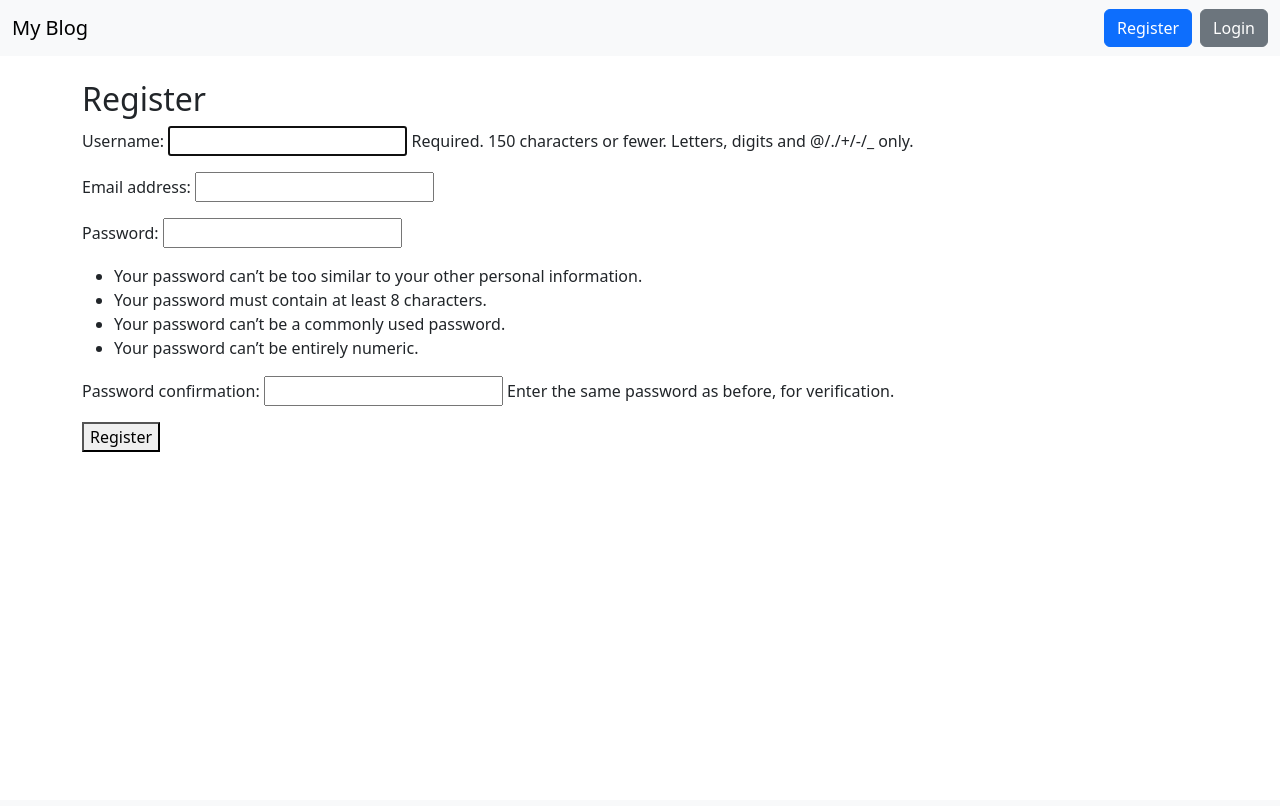
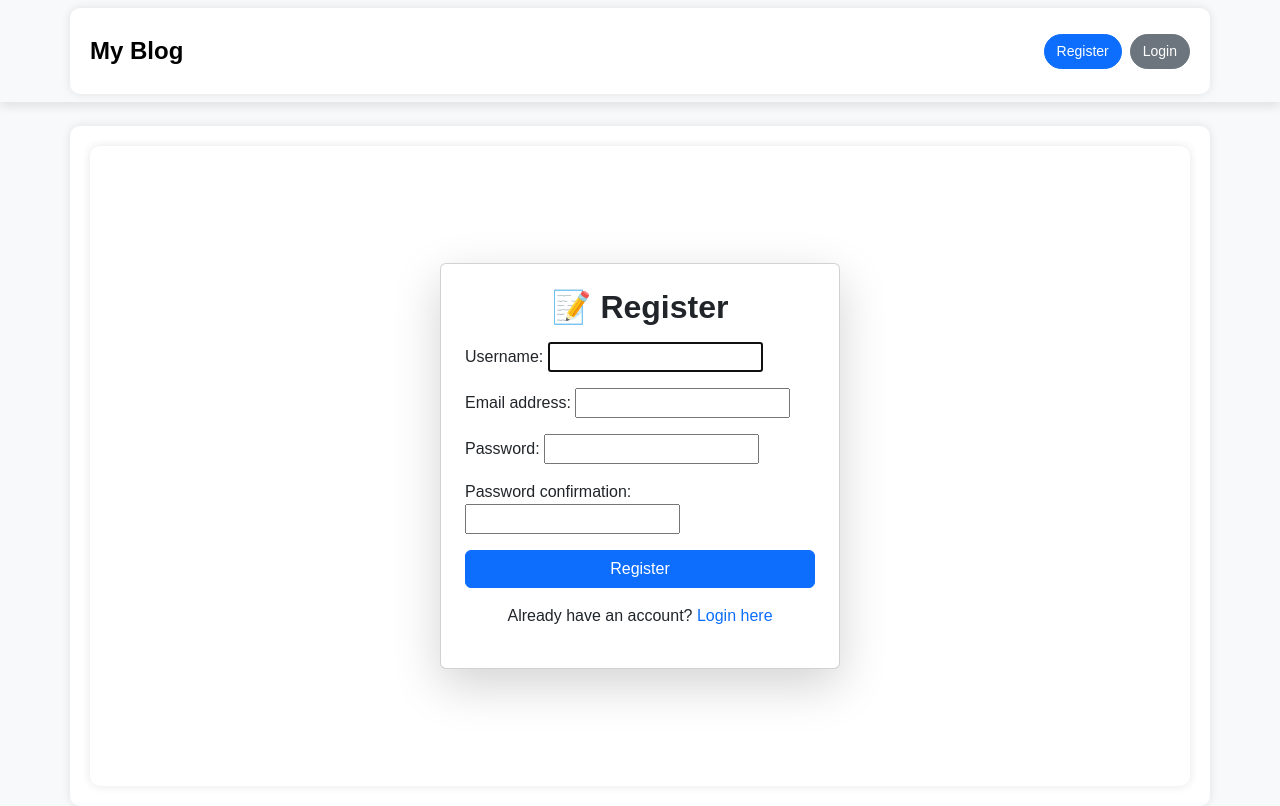
Before and after one commit to NihanaNzr/BlogApp, a Django app: page /register/ in a window 1280 px wide. Before the commit the page ends 452 px from the top, so only its background shows below. Run offline with Django 5.2, Linux system fonts and the light colour scheme.

Commit message:
style applied

```diff
--- a/blog/forms.py
+++ b/blog/forms.py
@@ -1,8 +1,14 @@
 from django import forms
 from django.contrib.auth.models import User
 from django.contrib.auth.forms import UserCreationForm
+from .models import Post  # Ensure Post model is correctly imported
 
 class RegisterForm(UserCreationForm):
     class Meta:
         model = User
         fields = ['username', 'email', 'password1', 'password2']
+
+class PostForm(forms.ModelForm):  # Add this class
+    class Meta:
+        model = Post
+        fields = ['title', 'content']  # Include other fields as needed
--- /dev/null
+++ b/blog/static/blog/styles.css
@@ -0,0 +1,47 @@
+/* General body styling */
+body {
+    background-color: #f8f9fa;
+    font-family: 'Arial', sans-serif;
+}
+
+/* Navbar styling */
+.navbar {
+    box-shadow: 0px 4px 10px rgba(0, 0, 0, 0.1);
+}
+
+.navbar-brand {
+    font-size: 1.5rem;
+    font-weight: bold;
+}
+
+.navbar .btn {
+    border-radius: 20px;
+    font-size: 14px;
+}
+
+/* Container styling */
+.container {
+    background: white;
+    padding: 20px;
+    border-radius: 10px;
+    box-shadow: 0px 0px 10px rgba(0, 0, 0, 0.1);
+}
+
+/* Buttons hover effect */
+.btn-primary:hover {
+    background-color: #0056b3;
+    transform: scale(1.05);
+}
+
+.btn-danger:hover {
+    background-color: #d9534f;
+    transform: scale(1.05);
+}
+
+/* Responsive design */
+@media (max-width: 768px) {
+    .navbar .d-flex {
+        flex-direction: column;
+        gap: 10px;
+    }
+}
--- a/blog/templates/blog/base.html
+++ b/blog/templates/blog/base.html
@@ -1,15 +1,23 @@
 <!DOCTYPE html>
-<html>
+<html lang="en">
 <head>
+    {% load static %}
+    <meta charset="UTF-8">
+    <meta name="viewport" content="width=device-width, initial-scale=1.0">
     <title>Blog</title>
     <link rel="stylesheet" href="https://cdn.jsdelivr.net/npm/bootstrap@5.3.0/dist/css/bootstrap.min.css">
+    <link rel="stylesheet" type="text/css" href="{% static 'blog/styles.css' %}">
 </head>
 <body>
+    <!-- Navbar -->
     <nav class="navbar navbar-expand-lg navbar-light bg-light">
-        <div class="container-fluid">
+        <div class="container">
             <a class="navbar-brand" href="{% url 'home' %}">My Blog</a>
-
-            <div class="d-flex">
+            <button class="navbar-toggler" type="button" data-bs-toggle="collapse" data-bs-target="#navbarNav" aria-controls="navbarNav" aria-expanded="false" aria-label="Toggle navigation">
+                <span class="navbar-toggler-icon"></span>
+            </button>
+            <div class="collapse navbar-collapse" id="navbarNav">
+                <div class="ms-auto d-flex">
                     {% if user.is_authenticated %}
                         <a href="{% url 'create_post' %}" class="btn btn-success me-2">Create Post</a>
                         <a href="{% url 'logout' %}" class="btn btn-danger">Logout</a>
@@ -19,11 +27,16 @@
                     {% endif %}
                 </div>
             </div>
+        </div>
     </nav>
 
+    <!-- Content -->
     <div class="container mt-4">
         {% block content %}
         {% endblock %}
     </div>
+
+    <!-- Bootstrap JS -->
+    <script src="https://cdn.jsdelivr.net/npm/bootstrap@5.3.0/dist/js/bootstrap.bundle.min.js"></script>
 </body>
 </html>
--- a/blog/templates/blog/register.html
+++ b/blog/templates/blog/register.html
@@ -1,9 +1,39 @@
 {% extends 'blog/base.html' %}
+
 {% block content %}
-<h2>Register</h2>
-<form method="post">
-    {% csrf_token %}
-    {{ form.as_p }}
-    <button type="submit">Register</button>
-</form>
+<div class="container d-flex justify-content-center align-items-center" style="min-height: 80vh;">
+    <div class="card shadow-lg p-4" style="width: 400px;">
+        <h2 class="text-center fw-bold mb-3">📝 Register</h2>
+
+        <form method="post">
+            {% csrf_token %}
+
+            <div class="mb-3">
+                {{ form.username.label_tag }}
+                {{ form.username }}
+            </div>
+
+            <div class="mb-3">
+                {{ form.email.label_tag }}
+                {{ form.email }}
+            </div>
+
+            <div class="mb-3">
+                {{ form.password1.label_tag }}
+                {{ form.password1 }}
+            </div>
+
+            <div class="mb-3">
+                {{ form.password2.label_tag }}
+                {{ form.password2 }}
+            </div>
+
+            <button type="submit" class="btn btn-primary w-100">Register</button>
+        </form>
+
+        <p class="text-center mt-3">
+            Already have an account? <a href="{% url 'login' %}" class="text-decoration-none">Login here</a>
+        </p>
+    </div>
+</div>
 {% endblock %}
--- a/blog/urls.py
+++ b/blog/urls.py
@@ -1,5 +1,5 @@
 from django.urls import path
-from .views import register, login_user, logout_user, home, post_detail, create_post, delete_post
+from .views import register, login_user, logout_user, home, post_detail, create_post, delete_post,update_post
 from django.contrib.auth import views as auth_views
 
 urlpatterns = [
@@ -10,4 +10,6 @@ urlpatterns = [
     path('post/<int:post_id>/', post_detail, name='post_detail'),
     path('post/create/', create_post, name='create_post'),
     path('post/<int:post_id>/delete/', delete_post, name='delete_post'),
+    path('post/<int:post_id>/', post_detail, name='post_detail'),
+    path('post/<int:post_id>/edit/', update_post, name='update_post'),
 ]
--- a/blog/views.py
+++ b/blog/views.py
@@ -2,7 +2,7 @@ from django.shortcuts import render, redirect, get_object_or_404
 from django.contrib.auth import login, authenticate, logout
 from django.contrib.auth.decorators import login_required
 from .models import Post
-from .forms import RegisterForm
+from .forms import RegisterForm, PostForm
 from django.contrib.auth.forms import AuthenticationForm
 from django.contrib import messages
 
@@ -53,8 +53,31 @@ def create_post(request):
     return render(request, 'blog/create_post.html')
 
 @login_required
+def update_post(request, post_id):
+    post = get_object_or_404(Post, id=post_id)
+
+    # Ensure only the author can edit
+    if post.author != request.user:
+        messages.error(request, "You do not have permission to edit this post.")
+        return redirect('home')
+
+    if request.method == 'POST':
+        form = PostForm(request.POST, instance=post)
+        if form.is_valid():
+            form.save()
+            messages.success(request, "Post updated successfully!")
+            return redirect('post_detail', post_id=post.id)
+    else:
+        form = PostForm(instance=post)
+
+    return render(request, 'blog/update_post.html', {'form': form, 'post': post})
+
+@login_required
 def delete_post(request, post_id):
     post = get_object_or_404(Post, id=post_id)
     if post.author == request.user:
         post.delete()
+        messages.success(request, "Post deleted successfully!")
+    else:
+        messages.error(request, "You do not have permission to delete this post.")
     return redirect('home')
--- a/blogApp/settings.py
+++ b/blogApp/settings.py
@@ -11,6 +11,7 @@ https://docs.djangoproject.com/en/5.0/ref/settings/
 """
 
 from pathlib import Path
+import os
 
 # Build paths inside the project like this: BASE_DIR / 'subdir'.
 BASE_DIR = Path(__file__).resolve().parent.parent
@@ -118,7 +119,10 @@ USE_TZ = True
 # Static files (CSS, JavaScript, Images)
 # https://docs.djangoproject.com/en/5.0/howto/static-files/
 
-STATIC_URL = 'static/'
+STATIC_URL = '/static/'
+STATICFILES_DIRS = [
+    os.path.join(BASE_DIR, 'myapp/static'),  # Ensure correct app name
+]
 
 # Default primary key field type
 # https://docs.djangoproject.com/en/5.0/ref/settings/#default-auto-field
```
Also changed, not shown: blog/templates/blog/create_post.html (+24 -19 lines), blog/templates/blog/home.html (+38 -13 lines), blog/templates/blog/login.html (+22 -6 lines), blog/templates/blog/post_detail.html (added, +53 -0 lines), blog/templates/blog/update_post.html (added, +18 -0 lines), db.sqlite3. Lines whose indentation alone changed are shown as unchanged.
